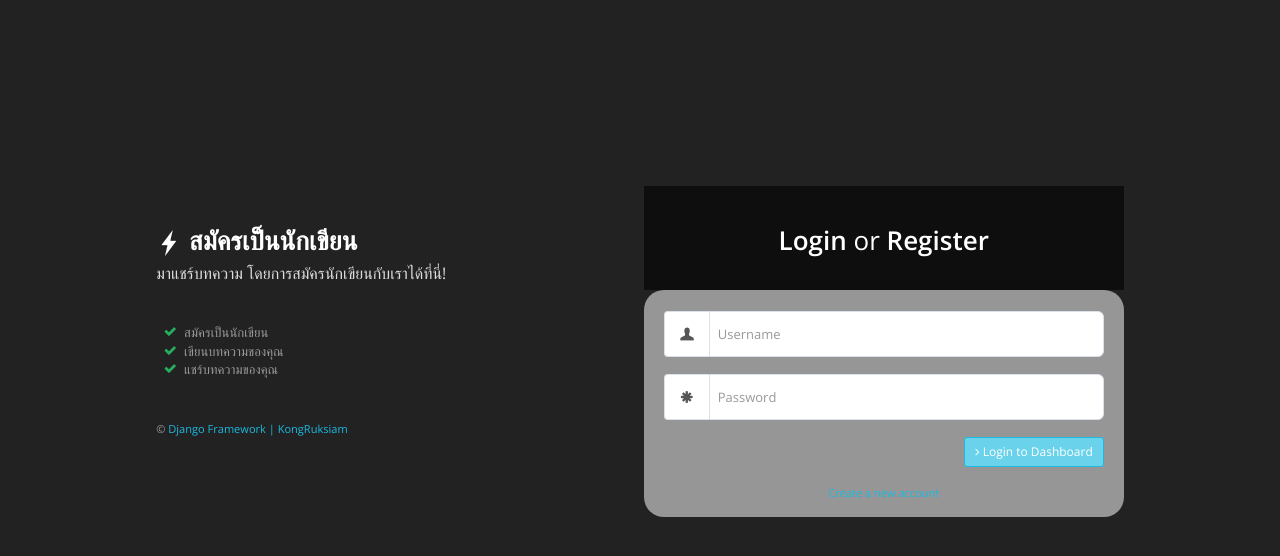
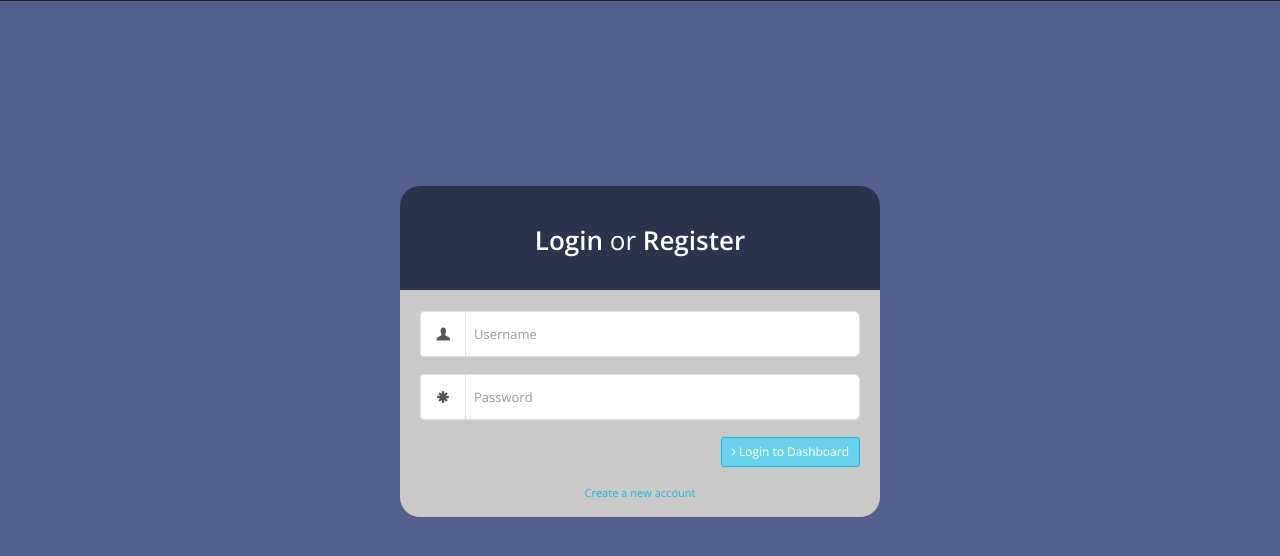
Before and after one commit to phaiEZ/blogblog, a Django app: page /user/register in a window 1280 px wide. Shown: the top 556 px of the page. Run offline with Django 3.2, Linux system fonts and the light colour scheme; some libraries are stand-ins or nearby versions.

Commit message:
updateLogIn

```diff
--- a/myproject/blogs/templates/backend/login_register.html
+++ b/myproject/blogs/templates/backend/login_register.html
@@ -1,7 +1,7 @@
 <!DOCTYPE html>
 <!--[if IE 9]>         <html class="no-js lt-ie10" lang="en"> <![endif]-->
 <!--[if gt IE 9]><!-->
-<html class="no-js" lang="en">
+<html class="no-js" lang="en" style="background-color: #53608D;">
 <!--<![endif]-->
 
 <head>
@@ -29,42 +29,19 @@
 <body>
     <!-- Login Alternative Row -->
     <div class="container">
-        <div class="row">
-            <div class="col-md-5 col-md-offset-1">
-                <div id="login-alt-container">
-                    <!-- Title -->
-                    <h1 class="push-top-bottom">
-                        <i class="gi gi-flash"></i> <strong>สมัครเป็นนักเขียน</strong><br>
-                        <small>มาแชร์บทความ โดยการสมัครนักเขียนกับเราได้ที่นี่!</small>
-                    </h1>
-                    <!-- END Title -->
-
-                    <!-- Key Features -->
-                    <ul class="fa-ul text-muted">
-                        <li><i class="fa fa-check fa-li text-success"></i> สมัครเป็นนักเขียน</li>
-                        <li><i class="fa fa-check fa-li text-success"></i> เขียนบทความของคุณ</li>
-                        <li><i class="fa fa-check fa-li text-success"></i> แชร์บทความของคุณ</li>
-                    </ul>
-                    <!-- END Key Features -->
-
-                    <!-- Footer -->
-                    <footer class="text-muted push-top-bottom">
-                        <small> &copy; <a href="#" target="_blank">Django Framework | KongRuksiam</Frame></a></small>
-                    </footer>
-                    <!-- END Footer -->
-                </div>
-            </div>
-            <div class="col-md-5">
+        <div class="row" >
+            <div class="col-md-12">
                 <!-- Login Container -->
                 <div id="login-container">
                     <!-- Login Title -->
-                    <div class="login-title text-center">
+                    <div class="login-title text-center" style="background-color: #2c334d; border-radius: 20px 20px 0 0;" >
                         <h1><strong>Login</strong> or <strong>Register</strong></h1>
+
                     </div>
                     <!-- END Login Title -->
 
                     <!-- Login Block -->
-                    <div class="block push-bit">
+                    <div class="block push-bit" style="border-radius: 0 0 20px 20px; background-color: #c9c9c9;">
                         <!-- Login Form -->
                         <form action="{% url 'login' %}" method="post" id="form-login" class="form-horizontal">
                             {% csrf_token %}
```
Also changed, not shown: myproject/media/blogImages/1.1.jpg (added), myproject/media/blogImages/1.5.jpg (added).
